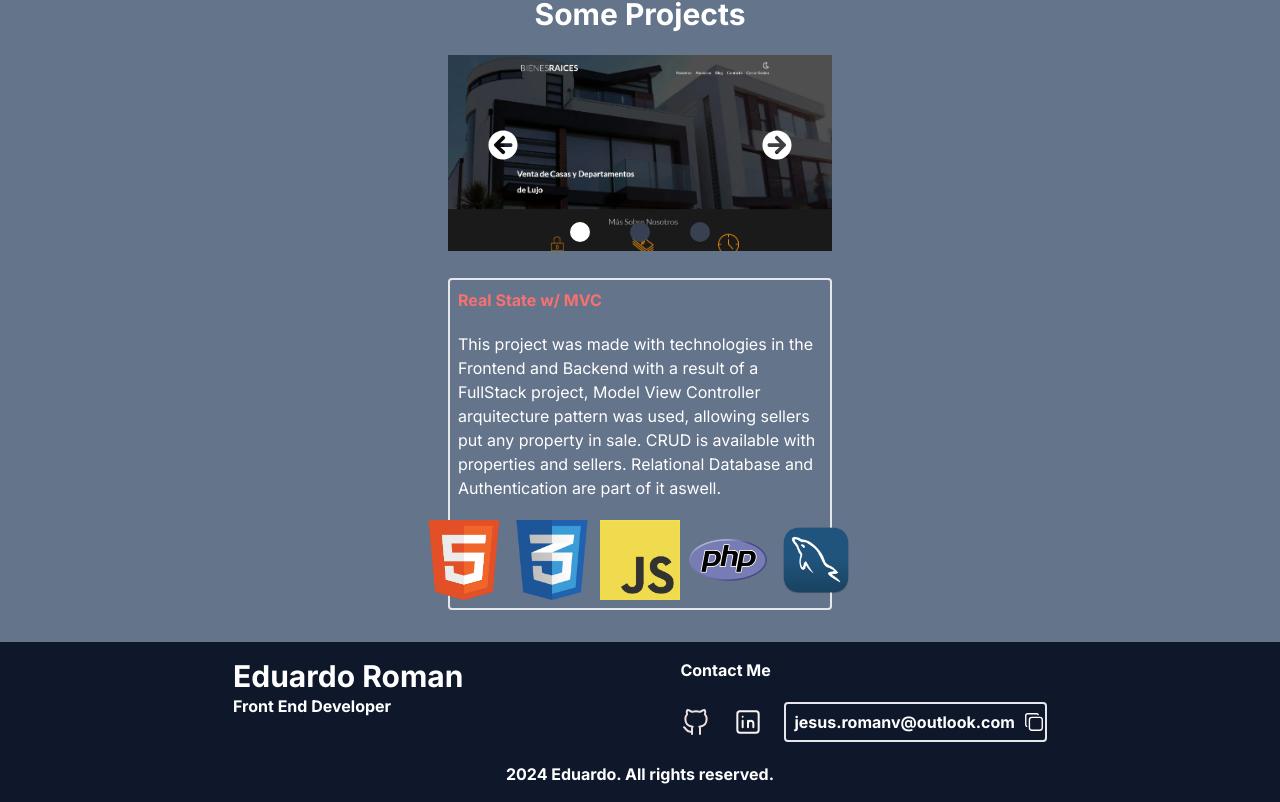
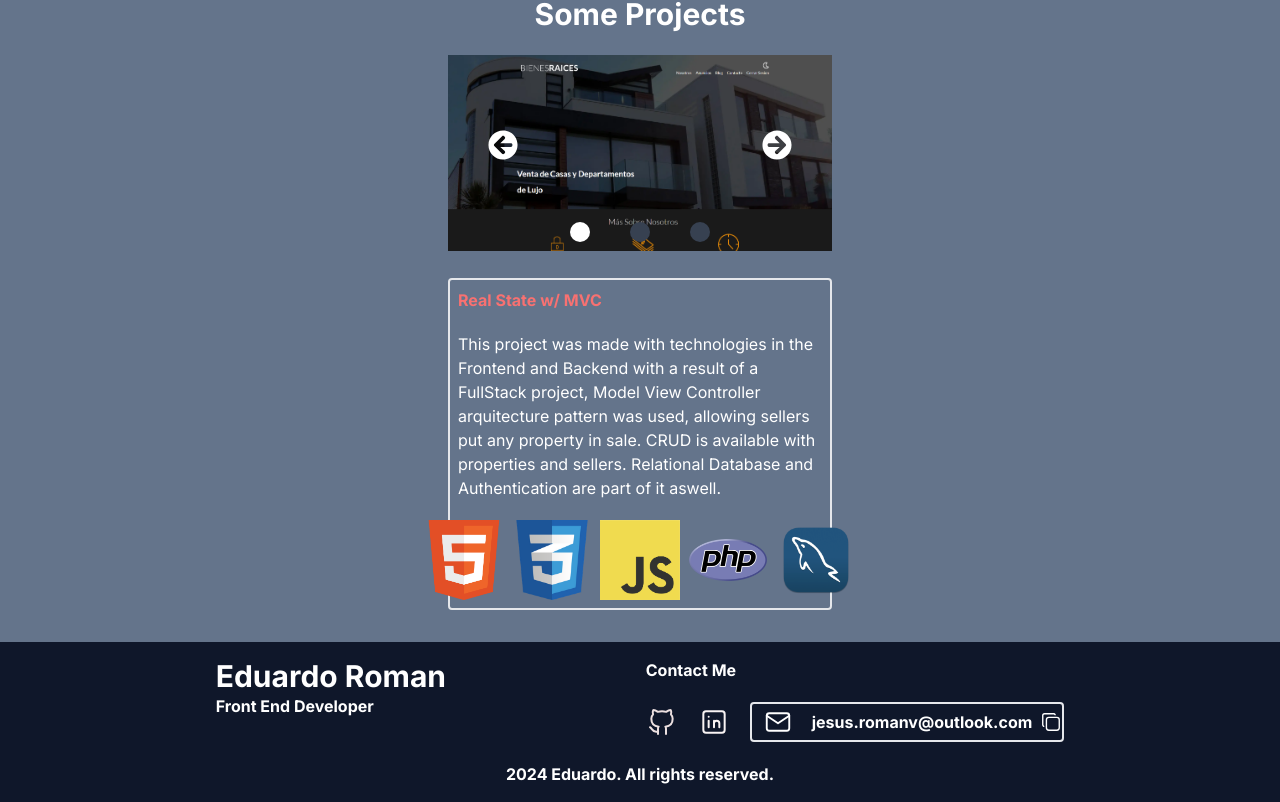
Before and after one commit to JesusRomanDev/portfolio, a React (Vite) app: page /#about in a window 1280 px wide. Shown: the part 2044-2846 px from the top of the page. Built offline with nearby package versions, Linux system fonts and the light colour scheme.

Commit message:
Hover en copiar portapapeles y alerta

```diff
--- /dev/null
+++ b/src/components/Alerta.jsx
@@ -0,0 +1,9 @@
+import React from 'react'
+
+const Alerta = () => {
+  return (
+    <div className='text-green-500 absolute'>Copiado!</div>
+  )
+}
+
+export default Alerta
--- a/src/components/Footer.jsx
+++ b/src/components/Footer.jsx
@@ -1,10 +1,16 @@
-import React from 'react'
+import React, { useState } from 'react'
+import Alerta from './Alerta';
 
 const Footer = () => {
+    const [copiado, setCopiado] = useState(false);
     const fecha = new Date().getFullYear();
     const copy = () => {
         navigator.clipboard
         .writeText('jesus.romanv@outlook.com');
+        setCopiado(true);
+        setTimeout(() => {
+            setCopiado(false);
+        }, 2500);
     }
   return (
     <>
@@ -18,6 +24,7 @@ const Footer = () => {
                     <div className='flex-col gap-5 font-bold text-white'>
                         <div>
                             <h2>Contact Me</h2>
+                            {copiado && <Alerta />}
                         </div>
                         <div className='flex items-center justify-center gap-5 mt-5'>
                             <a aria-label='GitHub' target='_blank' href="https://github.com/JesusRomanDev"><svg xmlns="http://www.w3.org/2000/svg" className="hover:scale-125 hover:duration-300 ease-out duration-300 icon icon-tabler icon-tabler-brand-github" width="32" height="32" viewBox="0 0 24 24" strokeWidth="1.5" stroke="#ece0e0" fill="none" strokeLinecap="round" strokeLinejoin="round">
@@ -32,11 +39,19 @@ const Footer = () => {
                                 <path d="M12 16l0 -5" />
                                 <path d="M16 16v-3a2 2 0 0 0 -4 0" />
                             </svg></a>
-                            <div className='flex items-center border-2 rounded'><p className='cursor-pointer px-2'>jesus.romanv@outlook.com</p><svg onClick={copy} className='cursor-pointer' xmlns="http://www.w3.org/2000/svg"  width="22" height="36" viewBox="0 0 24 24" stroke-width="1.5" stroke="#ffffff" fill="none" stroke-linecap="round" stroke-linejoin="round">
-                            <path stroke="none" d="M0 0h24v24H0z" fill="none"/>
-                            <path d="M7 7m0 2.667a2.667 2.667 0 0 1 2.667 -2.667h8.666a2.667 2.667 0 0 1 2.667 2.667v8.666a2.667 2.667 0 0 1 -2.667 2.667h-8.666a2.667 2.667 0 0 1 -2.667 -2.667z" />
-                            <path d="M4.012 16.737a2.005 2.005 0 0 1 -1.012 -1.737v-10c0 -1.1 .9 -2 2 -2h10c.75 0 1.158 .385 1.5 1" />
-                            </svg></div>
+                            <div className='flex items-center border-2 rounded'>
+                                <svg xmlns="http://www.w3.org/2000/svg" class="icon icon-tabler icon-tabler-mail" width="52" height="30" viewBox="0 0 24 24" stroke-width="1.5" stroke="#ffffff" fill="none" stroke-linecap="round" stroke-linejoin="round">
+                                <path stroke="none" d="M0 0h24v24H0z" fill="none"/>
+                                <path d="M3 7a2 2 0 0 1 2 -2h14a2 2 0 0 1 2 2v10a2 2 0 0 1 -2 2h-14a2 2 0 0 1 -2 -2v-10z" />
+                                <path d="M3 7l9 6l9 -6" />
+                                </svg>
+                                <p className='px-2'>jesus.romanv@outlook.com</p>
+                                <svg onClick={copy} className='cursor-pointer' xmlns="http://www.w3.org/2000/svg"  width="22"   height="36" viewBox="0 0 24 24" stroke-width="1.5" stroke="#ffffff" fill="none" stroke-linecap="round" stroke-linejoin="round">
+                                    <path stroke="none" d="M0 0h24v24H0z" fill="none"/>
+                                    <path d="M7 7m0 2.667a2.667 2.667 0 0 1 2.667 -2.667h8.666a2.667 2.667 0 0 1 2.667 2.667v8.666a2.667 2.667 0 0 1 -2.667 2.667h-8.666a2.667 2.667 0 0 1 -2.667 -2.667z" />
+                                    <path d="M4.012 16.737a2.005 2.005 0 0 1 -1.012 -1.737v-10c0 -1.1 .9 -2 2 -2h10c.75 0 1.158 .385 1.5 1" />
+                                </svg>
+                            </div>
                         </div>
                     </div>
                 </div>
```
